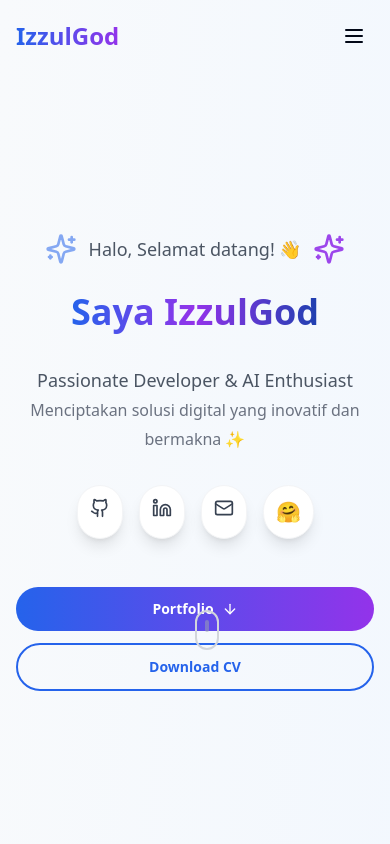
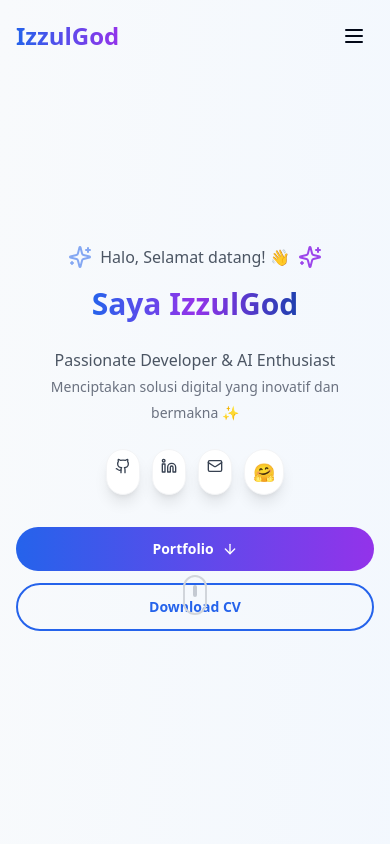
Before and after one commit to IzzulGod/about-izzulgod, a React (Vite) app: page / in a window 390 px wide. Shown: the top 844 px of the page. Built offline with nearby package versions, Linux system fonts and the light colour scheme.

Commit message:
Fix: Improve mobile hero section
- Remove arrow down animation.
- Adjust button styles for mobile.
- Adjust spacing in mobile view.

```diff
--- a/src/components/Hero.tsx
+++ b/src/components/Hero.tsx
@@ -19,7 +19,7 @@ const Hero = () => {
   };
 
   return (
-    <section id="home" className="min-h-screen flex items-center justify-center px-4 pt-20 relative overflow-hidden">
+    <section id="home" className="min-h-screen flex items-center justify-center px-4 pt-16 pb-8 relative overflow-hidden">
       {/* Background decorative elements */}
       <div className="absolute inset-0 -z-10">
         <div className="absolute top-1/4 left-1/4 w-72 h-72 bg-blue-400/20 rounded-full blur-3xl animate-pulse"></div>
@@ -30,69 +30,69 @@ const Hero = () => {
       <div className="max-w-4xl mx-auto text-center relative z-10">
         <div className="animate-fade-in">
           {/* Greeting with icon */}
-          <div className="flex items-center justify-center mb-6">
-            <Sparkles className="w-8 h-8 text-blue-600 mr-3 animate-pulse" />
-            <span className="text-lg md:text-xl text-gray-600 font-medium">
+          <div className="flex items-center justify-center mb-4 sm:mb-6">
+            <Sparkles className="w-6 h-6 sm:w-8 sm:h-8 text-blue-600 mr-2 sm:mr-3 animate-pulse" />
+            <span className="text-base sm:text-lg md:text-xl text-gray-600 font-medium">
               Halo, Selamat datang! 👋
             </span>
-            <Sparkles className="w-8 h-8 text-purple-600 ml-3 animate-pulse delay-500" />
+            <Sparkles className="w-6 h-6 sm:w-8 sm:h-8 text-purple-600 ml-2 sm:ml-3 animate-pulse delay-500" />
           </div>
 
-          <h1 className="text-4xl sm:text-5xl md:text-7xl font-bold mb-8 leading-tight">
+          <h1 className="text-3xl sm:text-4xl md:text-5xl lg:text-7xl font-bold mb-6 sm:mb-8 leading-tight">
             <span className="bg-gradient-to-r from-blue-600 via-purple-600 to-blue-800 bg-clip-text text-transparent">
               Saya IzzulGod
             </span>
           </h1>
 
-          <p className="text-lg sm:text-xl md:text-2xl text-gray-600 mb-8 max-w-3xl mx-auto leading-relaxed">
+          <p className="text-base sm:text-lg md:text-xl lg:text-2xl text-gray-600 mb-6 sm:mb-8 max-w-3xl mx-auto leading-relaxed">
             Passionate Developer & AI Enthusiast
             <br />
-            <span className="text-base sm:text-lg text-gray-500">
+            <span className="text-sm sm:text-base lg:text-lg text-gray-500">
               Menciptakan solusi digital yang inovatif dan bermakna ✨
             </span>
           </p>
 
           {/* Social Links */}
-          <div className="flex justify-center space-x-4 sm:space-x-6 mb-12">
+          <div className="flex justify-center space-x-3 sm:space-x-4 md:space-x-6 mb-8 sm:mb-12">
             <a
               href="https://github.com/IzzulGod"
               target="_blank"
               rel="noopener noreferrer"
-              className="p-3 bg-white rounded-full shadow-lg hover:shadow-xl transition-all duration-300 hover:scale-110 group border border-gray-100"
+              className="p-2 sm:p-3 bg-white rounded-full shadow-lg hover:shadow-xl transition-all duration-300 hover:scale-110 group border border-gray-100"
             >
-              <Github className="w-5 h-5 sm:w-6 sm:h-6 text-gray-700 group-hover:text-blue-600 transition-colors" />
+              <Github className="w-4 h-4 sm:w-5 sm:h-5 md:w-6 md:h-6 text-gray-700 group-hover:text-blue-600 transition-colors" />
             </a>
             <a
               href="https://id.linkedin.com/in/izzulgod"
               target="_blank"
               rel="noopener noreferrer"
-              className="p-3 bg-white rounded-full shadow-lg hover:shadow-xl transition-all duration-300 hover:scale-110 group border border-gray-100"
+              className="p-2 sm:p-3 bg-white rounded-full shadow-lg hover:shadow-xl transition-all duration-300 hover:scale-110 group border border-gray-100"
             >
-              <Linkedin className="w-5 h-5 sm:w-6 sm:h-6 text-gray-700 group-hover:text-blue-600 transition-colors" />
+              <Linkedin className="w-4 h-4 sm:w-5 sm:h-5 md:w-6 md:h-6 text-gray-700 group-hover:text-blue-600 transition-colors" />
             </a>
             <a
               href="mailto:contact@example.com"
-              className="p-3 bg-white rounded-full shadow-lg hover:shadow-xl transition-all duration-300 hover:scale-110 group border border-gray-100"
+              className="p-2 sm:p-3 bg-white rounded-full shadow-lg hover:shadow-xl transition-all duration-300 hover:scale-110 group border border-gray-100"
             >
-              <Mail className="w-5 h-5 sm:w-6 sm:h-6 text-gray-700 group-hover:text-blue-600 transition-colors" />
+              <Mail className="w-4 h-4 sm:w-5 sm:h-5 md:w-6 md:h-6 text-gray-700 group-hover:text-blue-600 transition-colors" />
             </a>
             <a
               href="https://huggingface.co/IzzulGod"
               target="_blank"
               rel="noopener noreferrer"
-              className="p-3 bg-white rounded-full shadow-lg hover:shadow-xl transition-all duration-300 hover:scale-110 group flex items-center justify-center border border-gray-100"
+              className="p-2 sm:p-3 bg-white rounded-full shadow-lg hover:shadow-xl transition-all duration-300 hover:scale-110 group flex items-center justify-center border border-gray-100"
             >
-              <span className="text-xl sm:text-2xl group-hover:scale-110 transition-transform duration-300">🤗</span>
+              <span className="text-lg sm:text-xl md:text-2xl group-hover:scale-110 transition-transform duration-300">🤗</span>
             </a>
           </div>
 
           {/* CTA Buttons - Mobile Optimized */}
-          <div className="flex flex-col sm:flex-row gap-3 sm:gap-4 justify-center items-center">
+          <div className="flex flex-col sm:flex-row gap-3 sm:gap-4 justify-center items-center max-w-sm sm:max-w-none mx-auto">
             <button
               onClick={scrollToProjects}
-              className="w-full sm:w-auto px-6 sm:px-8 py-3 sm:py-4 bg-gradient-to-r from-blue-600 to-purple-600 text-white rounded-full font-semibold hover:shadow-lg transition-all duration-300 hover:scale-105 flex items-center justify-center space-x-2 group"
+              className="w-full sm:w-auto px-6 sm:px-8 py-3 sm:py-4 bg-gradient-to-r from-blue-600 to-purple-600 text-white rounded-full font-semibold hover:shadow-lg transition-all duration-300 hover:scale-105 flex items-center justify-center space-x-2 group text-sm sm:text-base"
             >
-              <span className="text-sm sm:text-base">Portfolio</span>
+              <span>Portfolio</span>
               <ArrowDown className="w-4 h-4 group-hover:translate-y-1 transition-transform" />
             </button>
             <button
@@ -103,8 +103,8 @@ const Hero = () => {
             </button>
           </div>
 
-          {/* Scroll indicator */}
-          <div className="absolute bottom-8 left-1/2 transform -translate-x-1/2 animate-bounce">
+          {/* Scroll indicator - Static */}
+          <div className="absolute bottom-4 sm:bottom-8 left-1/2 transform -translate-x-1/2">
             <div className="w-6 h-10 border-2 border-gray-300 rounded-full flex justify-center">
               <div className="w-1 h-3 bg-gray-400 rounded-full mt-2 animate-pulse"></div>
             </div>
```
